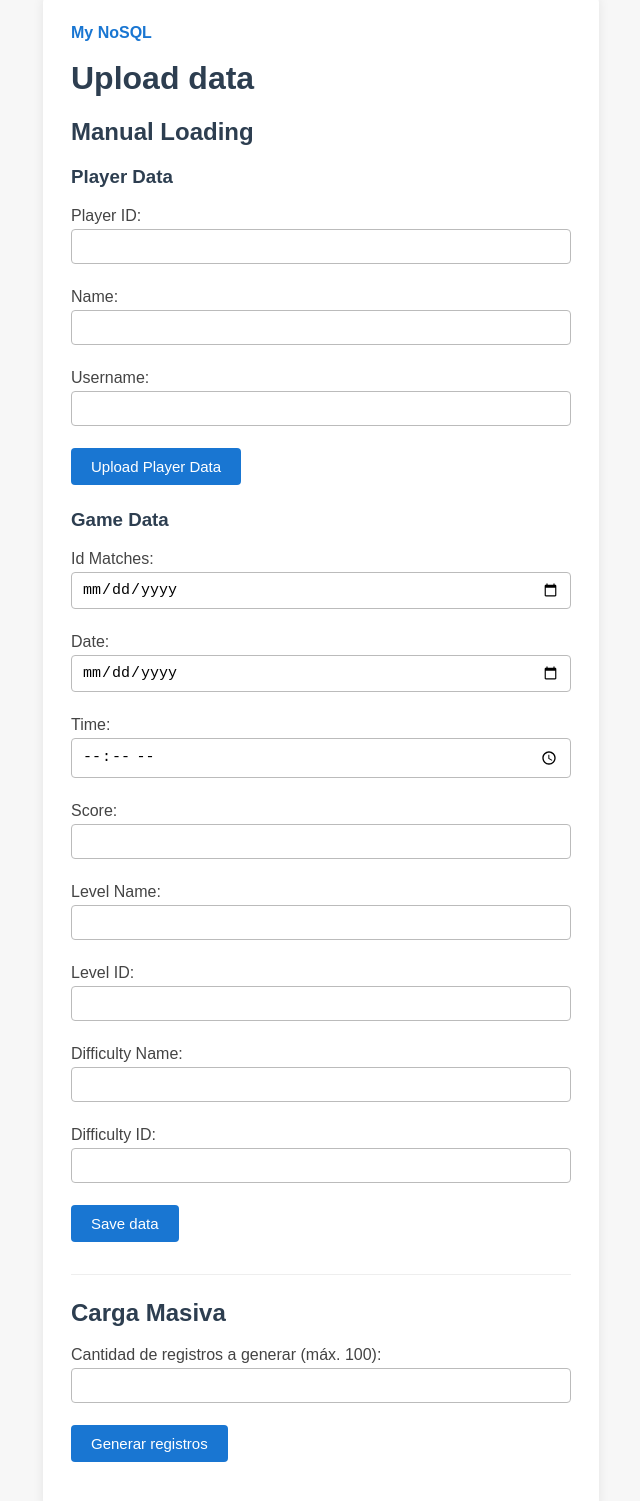
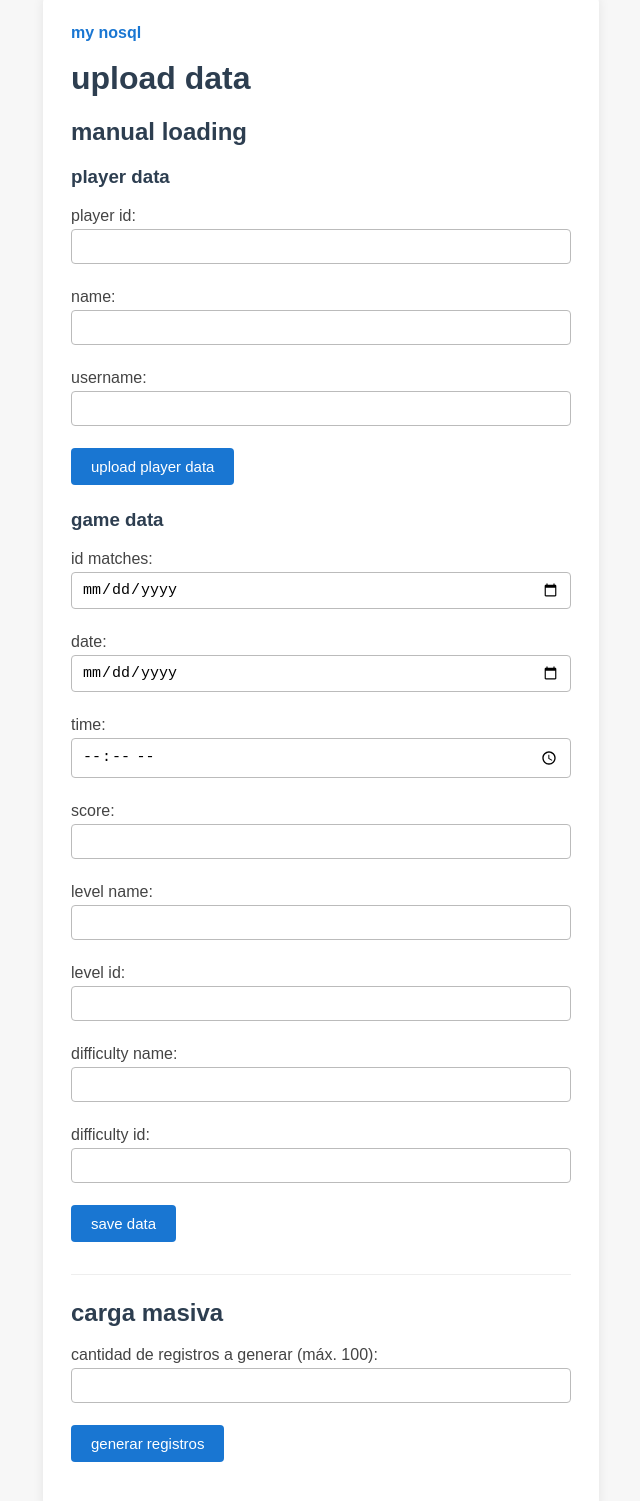
Before and after one commit to KatheGuayazan/Proyect_DB, a website: page upload.html in a window 1280 px wide. Shown: the part 48-1549 px from the top of the page, without its empty margins (319-959 px from the left). Drawn offline with Linux system fonts and the light colour scheme.

Commit message:
clean code?

```diff
--- a/frontend/Upload.js
+++ b/frontend/Upload.js
@@ -206,7 +206,6 @@ function generarMatchAleatorio() {
     };
 }
 
-//Main bulk load function
 async function realizarCargaMasiva(cantidad) {
     const resultados = {
         jugadores: { exitosos: 0, fallidos: 0 },
--- a/upload.html
+++ b/upload.html
@@ -1,7 +1,8 @@
+
 <!DOCTYPE html>
 <html>
 <head>
-    <title>Subir datos a la base NoSQL</title>
+    <title>subir datos a la base nosql</title>
     <style>
         body {
             font-family: Arial, sans-serif;
@@ -73,62 +74,82 @@
 </head>
 <body>
     <div class="container">
-        <a href="index.html">My NoSQL</a>
-        <h1>Upload data</h1>
+        <!-- link to home page -->
+        <a href="index.html">my nosql</a>
+        <!-- main title -->
+        <h1>upload data</h1>
 
         <div class="section">
-            <h2>Manual Loading</h2>
-            <h3>Player Data</h3>
-            <label>Player ID:</label>
+            <!-- manual loading section -->
+            <h2>manual loading</h2>
+            <h3>player data</h3>
+            <!-- player id input -->
+            <label>player id:</label>
             <input type="text" id="idPlayer" required>
 
-            <label>Name:</label>
+            <!-- player name input -->
+            <label>name:</label>
             <input type="text" id="name" required>
 
-            <label>Username:</label>
+            <!-- player username input -->
+            <label>username:</label>
             <input type="text" id="username" required>
 
-            <button id="submitPlayer">Upload Player Data</button>
+            <!-- upload player data button -->
+            <button id="submitPlayer">upload player data</button>
         </div>
 
         <div class="section">
-            <h3>Game Data</h3>
-            <label>Id Matches:</label>
+            <h3>game data</h3>
+            <!-- match id input -->
+            <label>id matches:</label>
             <input type="date" id="idMatches" required>
 
-            <label>Date:</label>
+            <!-- date input -->
+            <label>date:</label>
             <input type="date" id="date" required>
 
-            <label>Time:</label>
+            <!-- time input -->
+            <label>time:</label>
             <input type="time" id="time" required>
 
-            <label>Score:</label>
+            <!-- score input -->
+            <label>score:</label>
             <input type="number" id="score" step="0.1" required>
 
-            <label>Level Name:</label>
+            <!-- level name input -->
+            <label>level name:</label>
             <input type="text" id="LevelName" required>
 
-            <label>Level ID:</label>
+            <!-- level id input -->
+            <label>level id:</label>
             <input type="number" id="levelId" required>
 
-            <label>Difficulty Name:</label>
+            <!-- difficulty name input -->
+            <label>difficulty name:</label>
             <input type="text" id="difficultyName" required>
 
-            <label>Difficulty ID:</label>
+            <!-- difficulty id input -->
+            <label>difficulty id:</label>
             <input type="number" id="difficultyId" required>
 
-            <button type="submit" id="submitButton">Save data</button>
+            <!-- save data button -->
+            <button type="submit" id="submitButton">save data</button>
         </div>
 
         <hr>
 
         <div class="section">
-            <h2>Carga Masiva</h2>
-            <label>Cantidad de registros a generar (máx. 100):</label>
+            <!-- bulk load section -->
+            <h2>carga masiva</h2>
+            <!-- number of records input -->
+            <label>cantidad de registros a generar (máx. 100):</label>
             <input type="number" name="cantidad" min="1" max="100" required>
-            <button type="submit" id="generateButton">Generar registros</button>
+            <!-- generate records button -->
+            <button type="submit" id="generateButton">generar registros</button>
         </div>
     </div>
 </body>
 </html>
+<!-- upload script -->
 <script src="./frontend/Upload.js"></script>
```
Also changed, not shown: extract.html (+19 -12 lines), frontend/login.js (+24 -60 lines), frontend/register.js (+12 -5 lines), index.html (+7 -0 lines).
